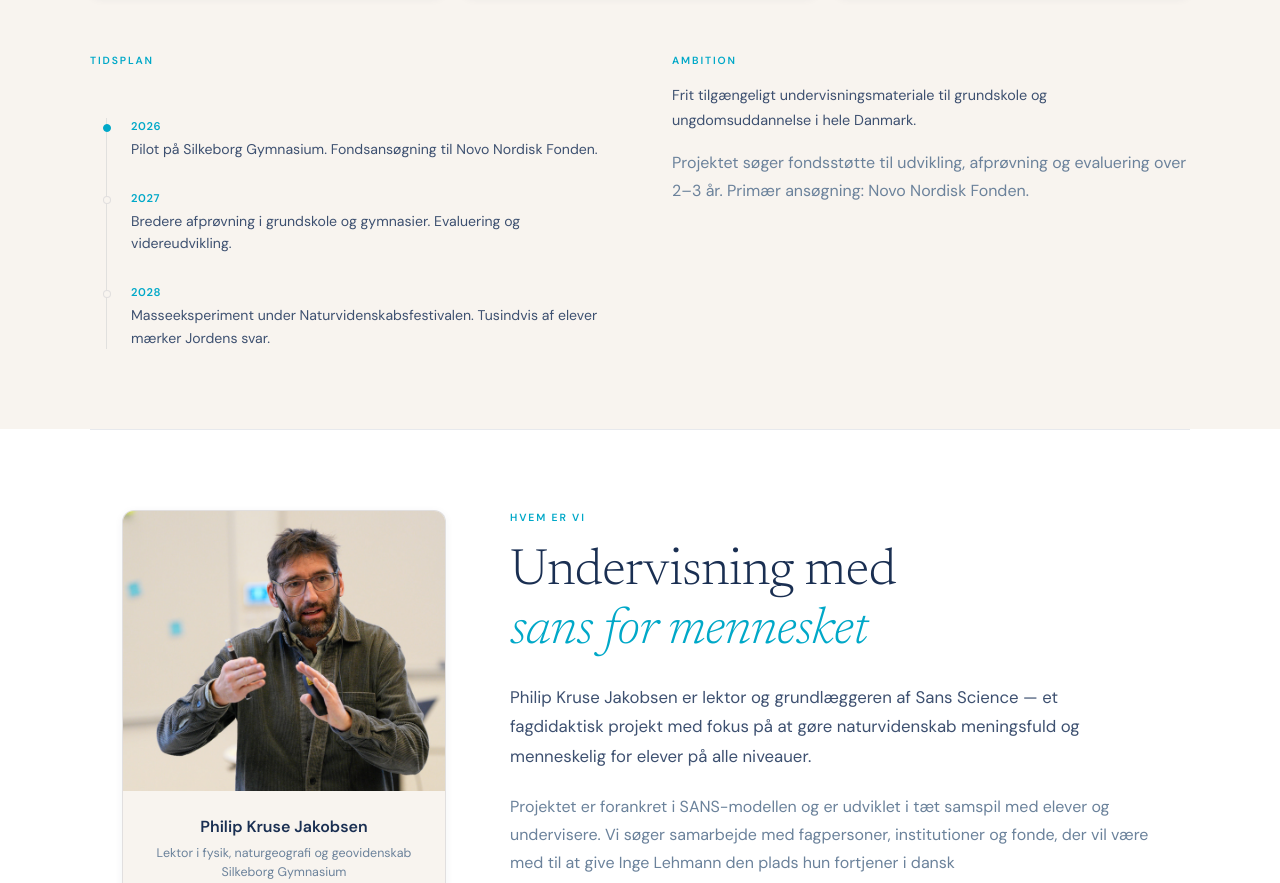
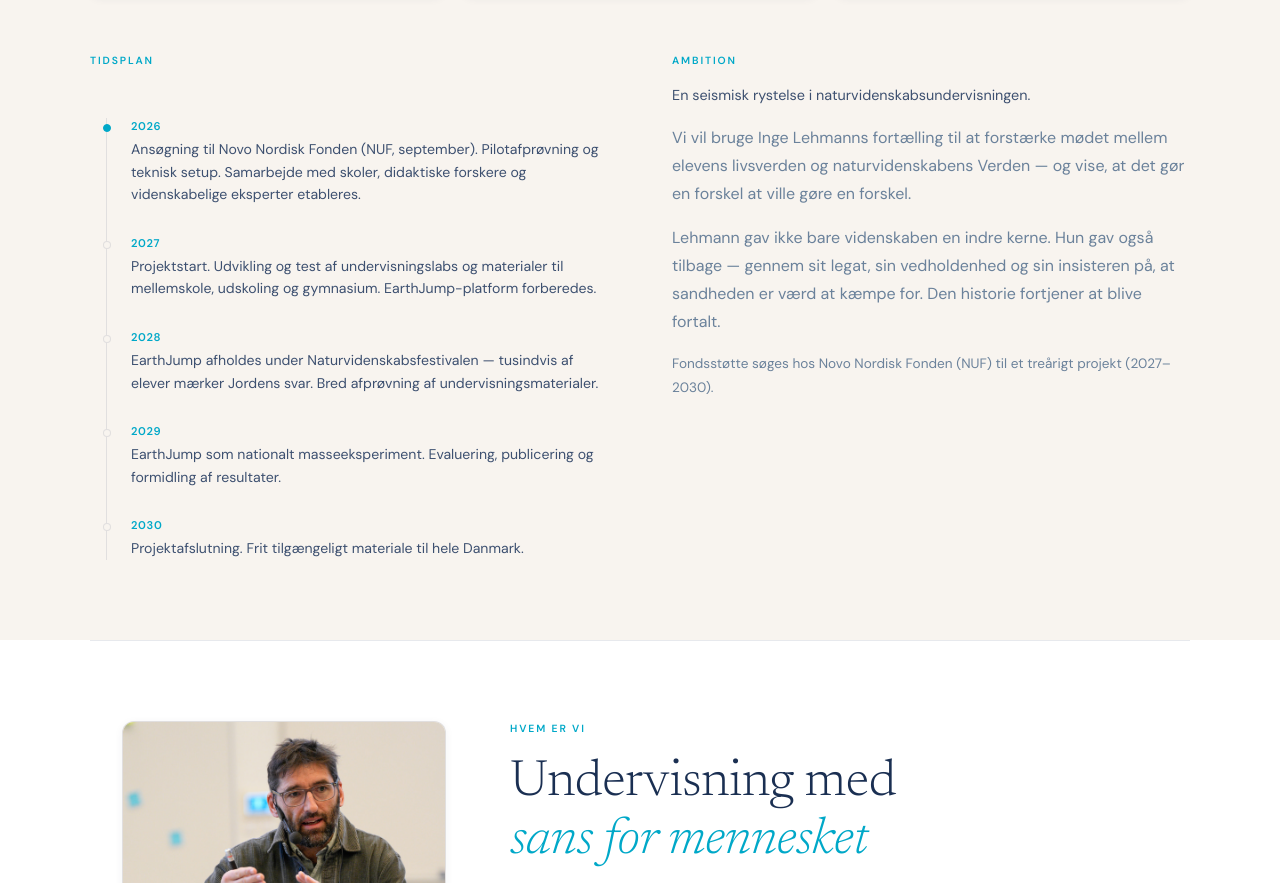
Before and after one commit to geovidenskab/komtilkernen-web, a website: page index.html in a window 1280 px wide. Shown: the part 2164-3047 px from the top of the page. Drawn offline with Linux system fonts and the light colour scheme.

Commit message:
Opdater tidsplan og ambitions-tekst med fuld projektplan 2026-2030
- 5 faser: NUF-ansøgning (2026), projektstart (2027), EarthJump (2028),
  masseeksperiment (2029), afslutning (2030)
- Ny ambitions-tekst: SANS som "seismisk rystelse", Lehmanns arv og legat
- Fondsstøtte: NNF NUF, treårigt projekt 2027-2030

Co-Authored-By: Claude Opus 4.6 (1M context) <noreply@anthropic.com>

```diff
--- a/index.html
+++ b/index.html
@@ -529,24 +529,40 @@
         <div class="timeline">
           <div class="timeline-item active">
             <div class="timeline-year">2026</div>
-            <div class="timeline-desc">Pilot på Silkeborg Gymnasium. Fondsansøgning til Novo Nordisk Fonden.</div>
+            <div class="timeline-desc">Ansøgning til Novo Nordisk Fonden (NUF, september). Pilotafprøvning og teknisk setup. Samarbejde med skoler, didaktiske forskere og videnskabelige eksperter etableres.</div>
           </div>
           <div class="timeline-item">
             <div class="timeline-year">2027</div>
-            <div class="timeline-desc">Bredere afprøvning i grundskole og gymnasier. Evaluering og videreudvikling.</div>
+            <div class="timeline-desc">Projektstart. Udvikling og test af undervisningslabs og materialer til mellemskole, udskoling og gymnasium. EarthJump-platform forberedes.</div>
           </div>
           <div class="timeline-item">
             <div class="timeline-year">2028</div>
-            <div class="timeline-desc">Masseeksperiment under Naturvidenskabsfestivalen. Tusindvis af elever mærker Jordens svar.</div>
+            <div class="timeline-desc">EarthJump afholdes under Naturvidenskabsfestivalen — tusindvis af elever mærker Jordens svar. Bred afprøvning af undervisningsmaterialer.</div>
+          </div>
+          <div class="timeline-item">
+            <div class="timeline-year">2029</div>
+            <div class="timeline-desc">EarthJump som nationalt masseeksperiment. Evaluering, publicering og formidling af resultater.</div>
+          </div>
+          <div class="timeline-item">
+            <div class="timeline-year">2030</div>
+            <div class="timeline-desc">Projektafslutning. Frit tilgængeligt materiale til hele Danmark.</div>
           </div>
         </div>
       </div>
       <div>
         <div class="section-label" style="margin-bottom:.8rem">Ambition</div>
         <p class="lead" style="font-size:.9rem;margin-bottom:1rem">
-          Frit tilgængeligt undervisningsmateriale til grundskole og ungdomsuddannelse i hele Danmark.
+          En seismisk rystelse i naturvidenskabsundervisningen.
         </p>
-        <p>Projektet søger fondsstøtte til udvikling, afprøvning og evaluering over 2–3 år. Primær ansøgning: Novo Nordisk Fonden.</p>
+        <p>
+          Vi vil bruge Inge Lehmanns fortælling til at forstærke mødet mellem elevens livsverden og naturvidenskabens Verden — og vise, at det gør en forskel at ville gøre en forskel.
+        </p>
+        <p style="margin-top:.8rem">
+          Lehmann gav ikke bare videnskaben en indre kerne. Hun gav også tilbage — gennem sit legat, sin vedholdenhed og sin insisteren på, at sandheden er værd at kæmpe for. Den historie fortjener at blive fortalt.
+        </p>
+        <p style="margin-top:1rem;font-size:.85rem;color:var(--text3)">
+          Fondsstøtte søges hos Novo Nordisk Fonden (NUF) til et treårigt projekt (2027–2030).
+        </p>
       </div>
     </div>
   </div>
```
